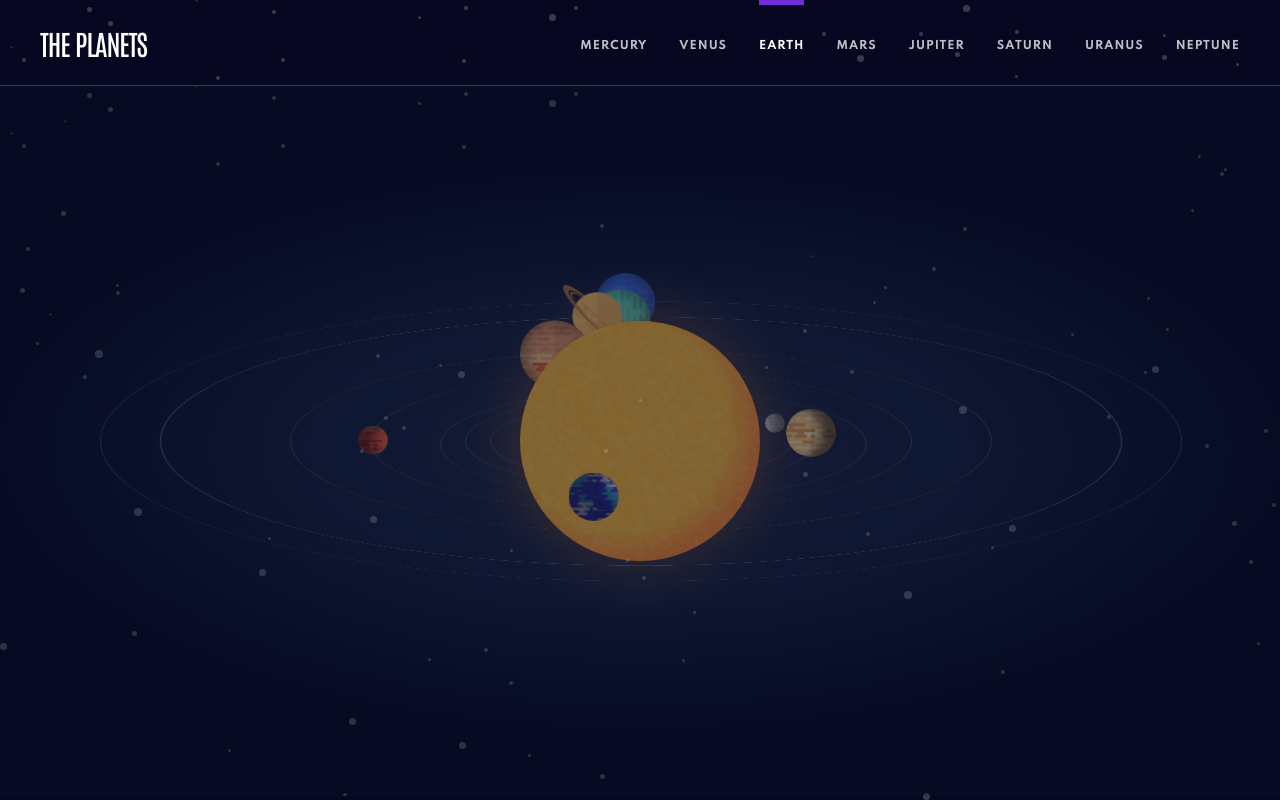
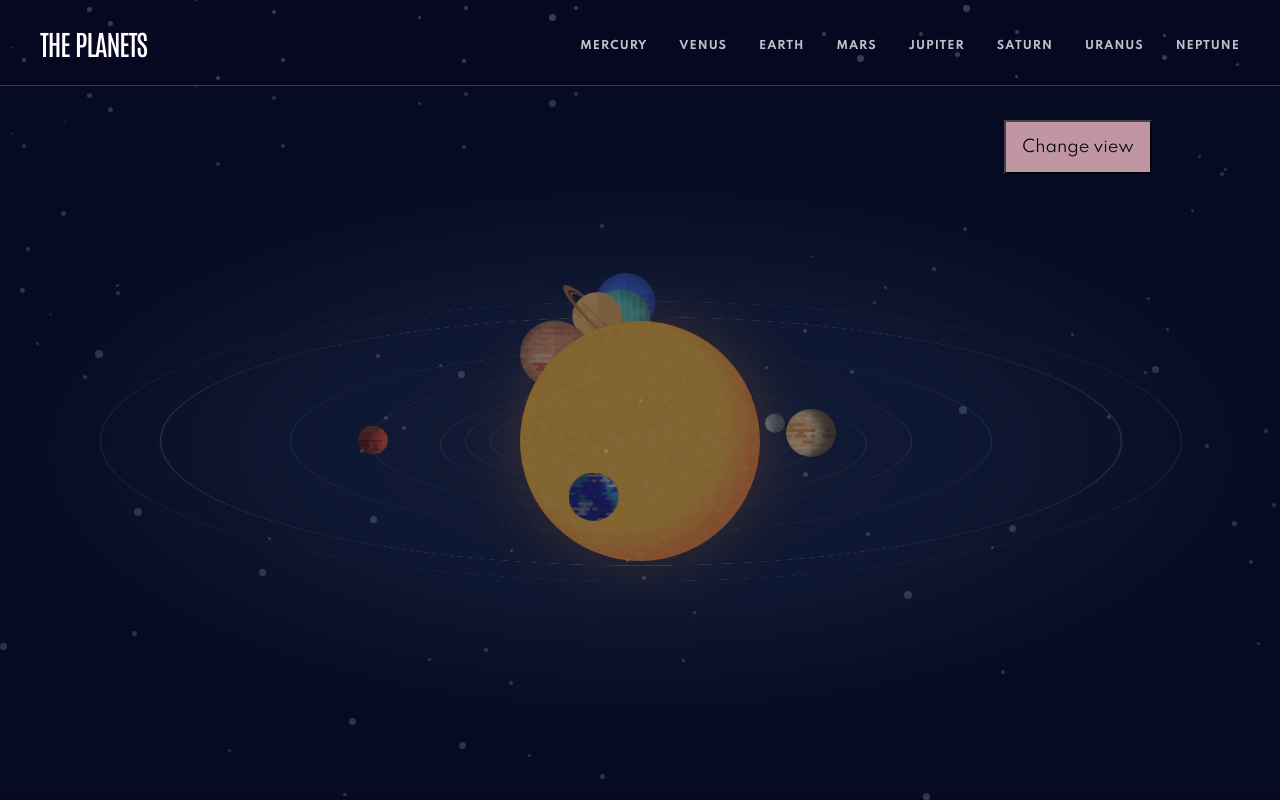
Before and after one commit to bdr-t/planets-facts, a React (Create React App) app: page / in a window 1280 px wide. Built offline with nearby package versions, Linux system fonts and the light colour scheme.

Commit message:
add button to togle between 2d and 3d

```diff
--- a/src/App.js
+++ b/src/App.js
@@ -1,7 +1,7 @@
 import { ThemeProvider } from "styled-components";
 import GlobalStyles from "./globalStyles";
 import theme from "./theme";
-import { Container, FactsContainer, Wrapper } from "./App.styles";
+import { Button, Container, FactsContainer, Wrapper } from "./App.styles";
 import NavBar from "./Components/NavBar/index";
 import Img from "./Components/Img/Img";
 import Menu from "./Components/Menu/Menu";
@@ -12,12 +12,13 @@ import { useState, useEffect} from "react";
 import data from './assets/data'
 import Hamburger from "./Components/Hamburger/Hamburger";
 import Orbit from "./Components/Orbit/Orbit";
+import Orbit2d from "./Components/Orbit2d/Orbit2d"
 
 const App = () => {
-  const [planetName, setPlanetName] = useState("earth");
-  const [planetDetails, setPlanetDetails] = useState(data[planetName])
+  const [planetName, setPlanetName] = useState();
+  const [planetDetails, setPlanetDetails] = useState(data[planetName? planetName : 'earth'])
   const [menuPosition, setMenuPosition] = useState('overview')
-
+  const [solarSystem, setSolarSystem] = useState(true)
   function handleChangePlanet(x) {
     setPlanetName(x.toLocaleLowerCase());
     setMenuPosition('overview')
@@ -26,27 +27,39 @@ const App = () => {
     setMenuPosition(x.toLocaleLowerCase());
   }
 
+  function changeSolarSystem(){
+    console.log('algo')
+    setSolarSystem(!solarSystem)
+  }
+
   useEffect(() =>{
       setPlanetDetails(data[planetName])
   },[planetName])
+
 
   return (
     <ThemeProvider theme={theme}>
       <GlobalStyles />
       <Wrapper>
         <Container>
+          <Button onClick={()=> changeSolarSystem()}>
+            Change view
+          </Button>
           <NavBar handleChangePlanet={handleChangePlanet} planetDetails={planetDetails} planet={planetName} data={data}/>
-          {/* <Menu handleChangePosition={handleChangePosition} menuPosition={menuPosition} color={planetDetails.sectionColor}/>
+          {planetName && planetDetails && <>
+          <Menu handleChangePosition={handleChangePosition} menuPosition={menuPosition} color={planetDetails.sectionColor}/>
           <Img menuPosition={menuPosition} planetDetails={planetDetails} />
           <Content planetDetails={planetDetails} menuPosition={menuPosition}/>
           <FactsContainer>
             <Facts title={"ROTATION TIME"} value={planetDetails.rotation} />
             <Facts title={"REVOLUTION TIME"} value={planetDetails.revolution} />
             <Facts title={"RADIUS"} value={planetDetails.radius} />
-            // <Facts title={"AVERAGE TEMP."} value={planetDetails.temperature} />
-          </FactsContainer> */}
+            <Facts title={"AVERAGE TEMP."} value={planetDetails.temperature} />
+          </FactsContainer>
+          </>}
 
-          <Orbit/>
+          {!planetName && !solarSystem && <Orbit2d handleChangePlanet={handleChangePlanet}/>}
+          {!planetName && solarSystem && <Orbit handleChangePlanet={handleChangePlanet}/>}
         </Container>
       </Wrapper>
     </ThemeProvider>
--- a/src/App.styles.js
+++ b/src/App.styles.js
@@ -41,3 +41,13 @@ export const Wrapper = styled.div`
   background: ${(props) => props.theme.colors.black};
   background-image: url(${bk});
 `;
+
+export const Button = styled.button`
+  position: absolute;
+  top: 15%;
+  right: 10%;
+  height: fit-content;
+  width: fit-content;
+  padding: 1em;
+  background-color: pink;
+`
```
